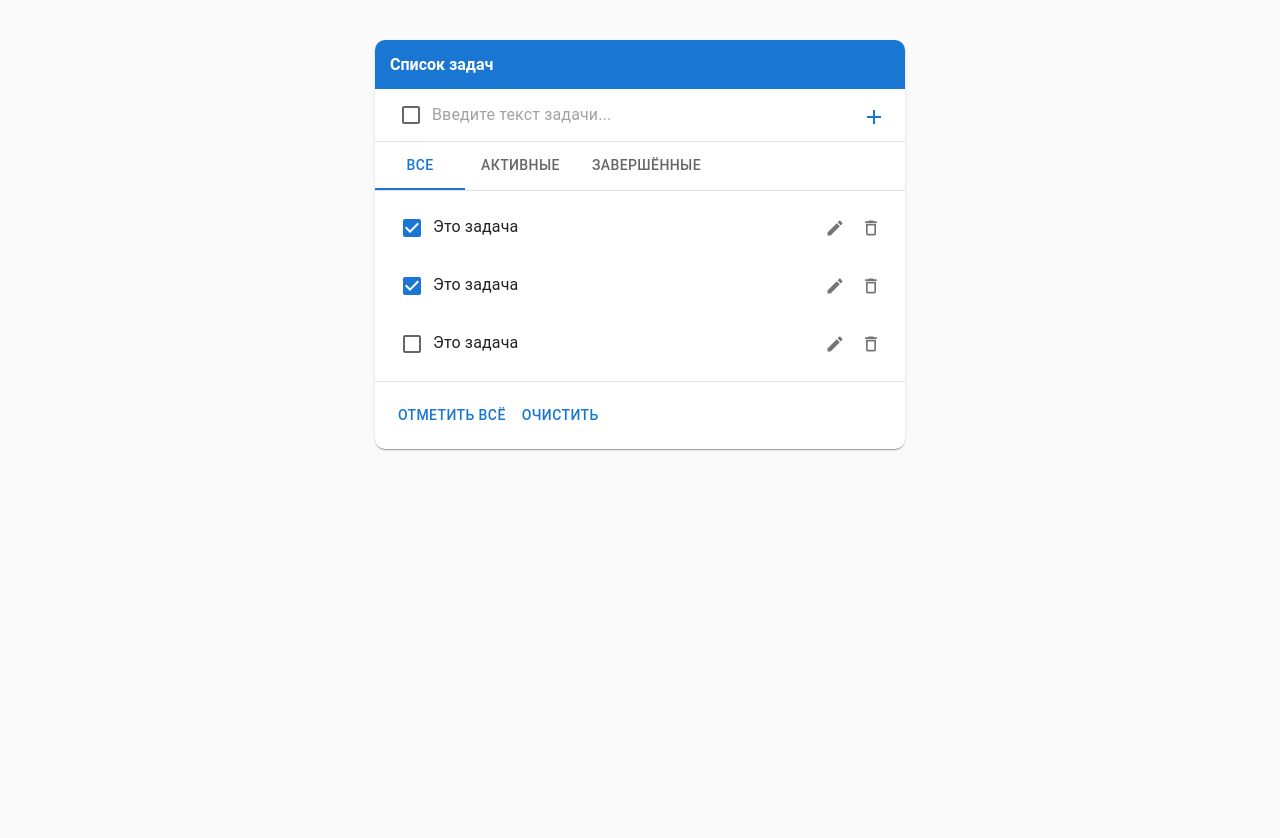
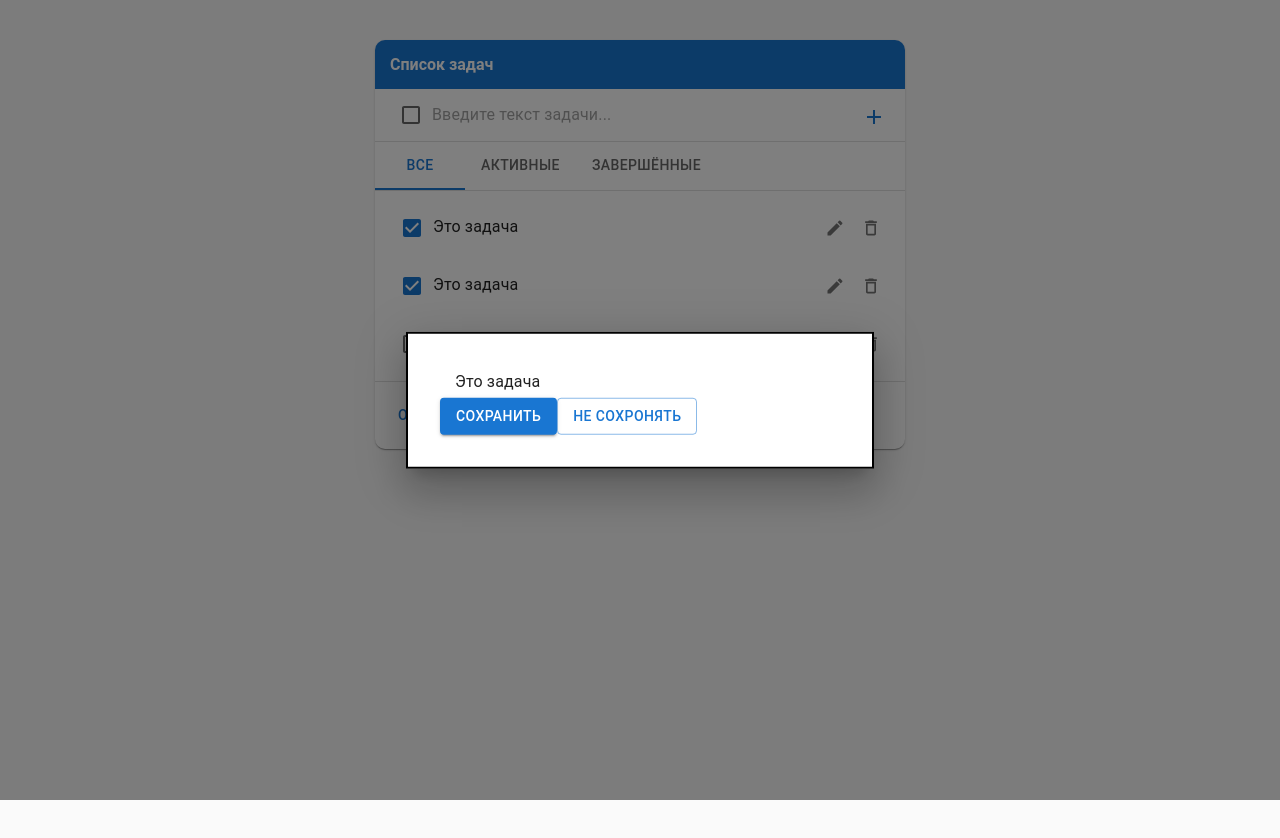
Before and after one commit to KirBoy/archakov-todo, a React (Create React App) app: page / in a window 1280 px wide. Both pictures are taken after a click on the button 835 px from the left and 228 px from the top of the page. Built offline with nearby package versions, Linux system fonts and the light colour scheme.

Commit message:
Добавил возможность редактировать задачу

```diff
--- a/src/tuto-1/App.js
+++ b/src/tuto-1/App.js
@@ -1,23 +1,27 @@
-import {Paper, Divider, Button, List} from '@mui/material';
+import {Button, Divider, List, Paper} from '@mui/material';
 
 import {Item} from './components/Item';
 import React from "react";
 import FormTop from "./components/FormTop";
 import ModalWindow from "./components/ModalWindow";
+import ModalEdit from "./components/ModalEdit";
 
 const SET_INPUT = 'SET_INPUT';
 const SET_TASK = 'SET_TASK';
 const SET_CHECKBOX = 'SET_CHECKBOX';
 const SET_TASK_CHECKBOX = 'SET_TASK_CHECKBOX';
-const DELETE_POST = 'DELETE_POST';
+const DELETE_TASK = 'DELETE_TASK';
+const EDIT_TASK = 'EDIT_TASK';
 
 function reducer(state, action) {
+
     switch (action.type) {
         case SET_INPUT:
             return {
                 ...state,
                 input: action.text,
             }
+
         case SET_TASK:
             let id = 1;
             if (state.tasks.length) {
@@ -57,11 +61,29 @@ function reducer(state, action) {
 
             }
 
-        case DELETE_POST:
+        case DELETE_TASK:
             return {
                 ...state,
                 tasks: state.tasks.filter(el => el.id !== action.id)
             }
+
+        case EDIT_TASK:
+            return {
+                ...state,
+                tasks: state.tasks.map(el => {
+                    if (el.id === action.id) {
+                        return (
+                            {
+                                ...el,
+                                text: action.text
+                            }
+                        )
+                    }
+                    return el
+                })
+
+            }
+
         default:
             return state;
     }
@@ -69,6 +91,11 @@ function reducer(state, action) {
 
 function App() {
     const [open, setOpen] = React.useState({status: false});
+    const [openEdit, setOpenEdit] = React.useState({status: false});
+    const [editInput, setEditInput] = React.useState({
+        id: null,
+        input: ''
+    })
     const [state, dispatch] = React.useReducer(reducer, {
             tasks: [{
                 id: 1,
@@ -92,6 +119,23 @@ function App() {
 
     const handleOpen = (id, text) => setOpen({status: true, id, text});
     const handleClose = () => setOpen({status: false});
+    const handleOpenEdit = (id, text) => setOpenEdit({status: true, id, text});
+    const handleCloseEdit = () => setOpenEdit({status: false});
+    const handleEditTask = (e, id) => {
+
+        if (id) {
+            setEditInput({
+                id: id,
+                input: state.tasks.filter(el => el.id === id)[0].text
+            })
+        } else {
+            setEditInput({
+                ...editInput,
+                input: e.target.value
+            })
+        }
+    }
+
 
     function setInput(e) {
         dispatch({
@@ -124,22 +168,37 @@ function App() {
 
     function deleteTask(id) {
         dispatch({
-            type: DELETE_POST,
+            type: DELETE_TASK,
             id
         })
         handleClose()
+    }
+
+    function editTask(id) {
+        if (editInput.input.trim()) {
+            dispatch({
+                type: EDIT_TASK,
+                id,
+                text: editInput.input
+            })
+            handleCloseEdit()
+        }
+
     }
 
 
     return (
         <div className="App">
             <ModalWindow handleClose={handleClose} open={open} deleteTask={deleteTask}/>
+            <ModalEdit handleCloseEdit={handleCloseEdit} openEdit={openEdit} editTask={editTask} editInput={editInput}
+                       handleEditTask={handleEditTask}/>
             <Paper className="wrapper">
                 <FormTop setCheckbox={setCheckbox} setTask={setTask} setInput={setInput} state={state}/>
                 <List>
                     {state.tasks.map(el => <Item key={el.id} text={el.text} completed={el.completed}
                                                  setTaskCheckbox={setTaskCheckbox} id={el.id}
-                                                 handleOpen={handleOpen}/>)}
+                                                 handleOpen={handleOpen} handleOpenEdit={handleOpenEdit}
+                                                 handleEditTask={handleEditTask}/>)}
                 </List>
                 <Divider/>
                 <div className="check-buttons">
--- /dev/null
+++ b/src/tuto-1/components/EditField.jsx
@@ -0,0 +1,13 @@
+import {TextField, Button, Checkbox} from '@mui/material';
+import React from "react";
+
+export const EditField = ({editInput, handleEditTask}) => {
+    return (
+        <div className="field">
+            <TextField value={editInput.input} placeholder="Введите текст задачи..." variant="standard" fullWidth
+                       onChange={handleEditTask} helperText={!editInput.input.trim()&&'введите задачу'}/>
+        </div>
+    );
+};
+
+export default EditField
--- a/src/tuto-1/components/Item.jsx
+++ b/src/tuto-1/components/Item.jsx
@@ -5,7 +5,7 @@ import EditIcon from '@mui/icons-material/Edit';
 import DeleteOutlineIcon from '@mui/icons-material/DeleteOutline';
 
 
-export const Item = ({text, completed, setTaskCheckbox, id, handleOpen}) => {
+export const Item = ({text, completed, setTaskCheckbox, id, handleOpen, handleOpenEdit, handleEditTask}) => {
     return (
         <ListItem>
             <div className="d-flex item">
@@ -17,7 +17,7 @@ export const Item = ({text, completed, setTaskCheckbox, id, handleOpen}) => {
                 />
                 <Typography className="item-text">{text}</Typography>
                 <div className="item-buttons d-flex">
-                    <IconButton>
+                    <IconButton onClick={(e) => {handleOpenEdit(id, text); handleEditTask(e, id)}}>
                         <EditIcon style={{fontSize: 20}}/>
                     </IconButton>
                     <IconButton onClick={() => handleOpen(id, text)}>
--- /dev/null
+++ b/src/tuto-1/components/ModalEdit.jsx
@@ -0,0 +1,35 @@
+import Modal from "@mui/material/Modal";
+import Box from "@mui/material/Box";
+import Button from "@mui/material/Button";
+import React from "react";
+import EditField from "./EditField";
+
+const style = {
+    position: 'absolute',
+    top: '50%',
+    left: '50%',
+    transform: 'translate(-50%, -50%)',
+    width: 400,
+    bgcolor: 'background.paper',
+    border: '2px solid #000',
+    boxShadow: 24,
+    p: 4,
+};
+
+function ModalEdit({openEdit, editInput, handleEditTask, editTask, handleCloseEdit}) {
+    return (
+        <Modal
+            open={openEdit.status}
+            aria-labelledby="modal-modal-title"
+            aria-describedby="modal-modal-description"
+        >
+            <Box sx={style}>
+                <EditField editInput={editInput} handleEditTask={handleEditTask}/>
+                <Button variant="contained" onClick={() => editTask(openEdit.id)}>Сохранить</Button>
+                <Button variant="outlined" onClick={handleCloseEdit}>Не сохронять</Button>
+            </Box>
+        </Modal>
+    )
+}
+
+export default ModalEdit
--- a/src/tuto-1/components/ModalWindow.jsx
+++ b/src/tuto-1/components/ModalWindow.jsx
@@ -17,7 +17,7 @@ const style = {
 };
 
 function ModalWindow({handleClose, open, deleteTask}) {
-    console.log(open)
+
     return (
         <Modal
             open={open.status}
```
